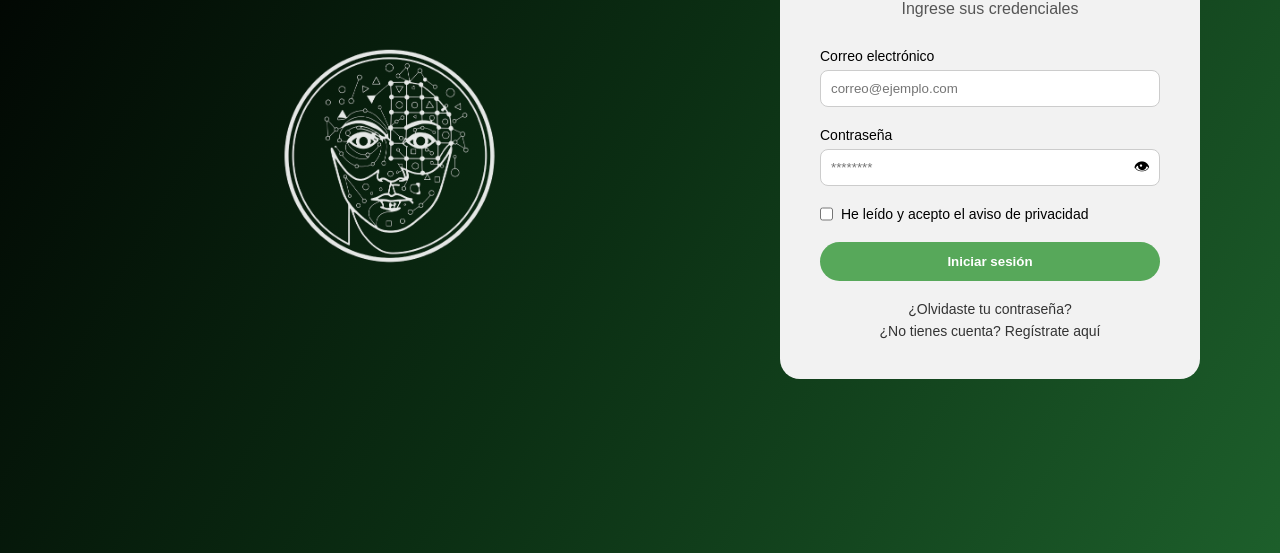
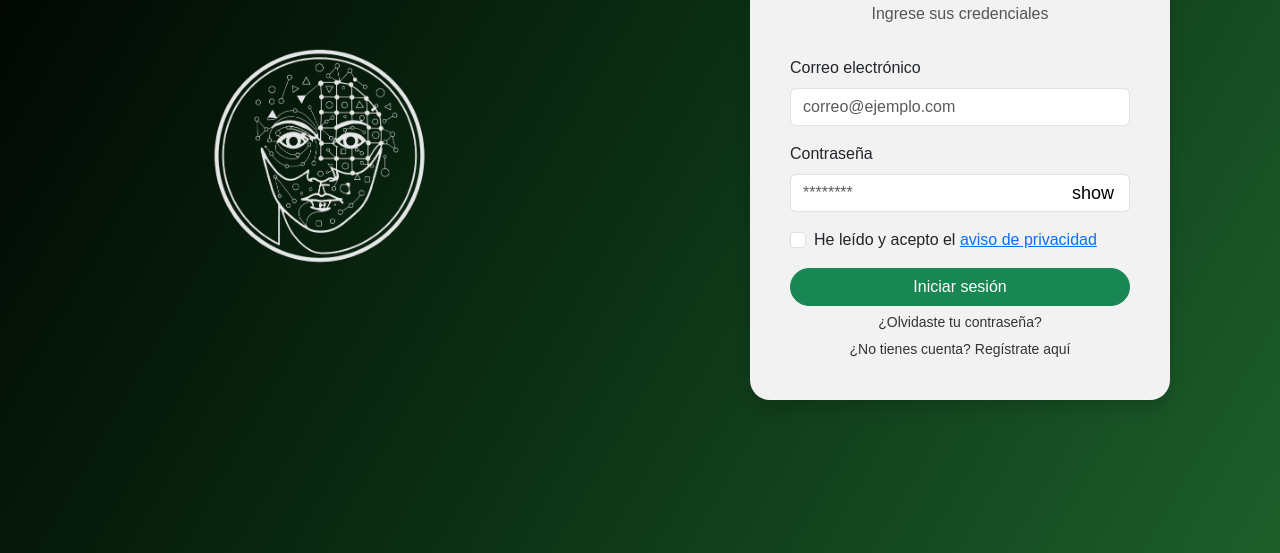
Before and after one commit to pemarival/FaceID-Inicio-de-sesion, a plain HTML site: page login-app/index.html in a window 1280 px wide. Shown: the part 247-800 px from the top of the page. Drawn offline with nearby package versions, Linux system fonts and the light colour scheme.

Commit message:
Nuevos cambios

```diff
--- a/login-app/css/styles.css
+++ b/login-app/css/styles.css
@@ -1,119 +1,75 @@
-* {
-    margin: 0;
-    padding: 0;
-    box-sizing: border-box;
+body{
+height:100vh;
+background: linear-gradient(120deg,#000,#0b2e13,#1d5f2b);
+font-family: Arial, Helvetica, sans-serif;
 }
 
-body {
-    font-family: Arial, Helvetica, sans-serif;
-    height: 100vh;
-    background: linear-gradient(120deg,#000,#0b2e13,#1d5f2b);
+/* LOGO */
+
+.brand img{
+width:220px;
+opacity:.9;
 }
 
-.container {
-    display: flex;
-    height: 100vh;
+/* CARD LOGIN */
+
+.login-card{
+
+width:420px;
+background:#f2f2f2;
+padding:40px;
+border-radius:20px;
+
 }
 
-.brand {
-    flex: 1;
-    display: flex;
-    justify-content: center;
-    align-items: center;
+/* SUBTITULO */
+
+.subtitle{
+margin-bottom:30px;
+color:#555;
 }
 
-.brand img {
-    width: 220px;
-    opacity: .9;
+/* PASSWORD */
+
+.password-wrapper{
+position:relative;
 }
 
-.login-card {
-    width: 420px;
-    background: #f2f2f2;
-    padding: 40px;
-    border-radius: 20px;
-    margin: auto 80px auto auto;
+.password-wrapper input{
+padding-right:10px;
 }
 
-.login-card h1 {
-    text-align: center;
-    margin-bottom: 5px;
+.password-wrapper button{
+
+position:absolute;
+right:10px;
+top:50%;
+transform:translateY(-50%);
+border:none;
+background:transparent;
+cursor:pointer;
+font-size:18px;
+
 }
 
-.subtitle {
-    text-align: center;
-    margin-bottom: 30px;
-    color: #555;
+/* BOTON */
+
+.btn-login{
+border-radius:20px;
 }
 
-.input-group {
-    margin-bottom: 20px;
+/* LINKS */
+
+.extra-links a{
+
+display:block;
+font-size:14px;
+color:#333;
+text-decoration:none;
+margin-top:6px;
+
 }
 
-.input-group label {
-    display: block;
-    margin-bottom: 6px;
-    font-size: 14px;
+.extra-links a:hover{
+text-decoration:underline;
 }
-
-.input-group input {
-    width: 100%;
-    padding: 10px;
-    border-radius: 8px;
-    border: 1px solid #ccc;
-}
-
-.password-wrapper {
-    position: relative;
-}
-
-.password-wrapper input {
-    width: 100%;
-    padding: 10px 40px 10px 10px;
-}
-
-.password-wrapper button {
-    position: absolute;
-    right: 10px;
-    top: 50%;
-    transform: translateY(-50%);
-    border: none;
-    background: transparent;
-    cursor: pointer;
-    font-size: 16px;
-}
-
-.checkbox-group {
-    display: flex;
-    gap: 8px;
-    font-size: 14px;
-    margin-bottom: 20px;
-}
-
-.btn-login {
-    width: 100%;
-    padding: 12px;
-    border-radius: 20px;
-    border: none;
-    background: #57a85a;
-    color: white;
-    font-weight: bold;
-    cursor: pointer;
-}
-
-.btn-login:hover {
-    background: #4c964f;
-}
-
-.extra-links {
-    margin-top: 20px;
-    text-align: center;
-}
-
-.extra-links a {
-    display: block;
-    font-size: 14px;
-    color: #333;
-    text-decoration: none;
-    margin-top: 6px;
-}
--- a/login-app/index.html
+++ b/login-app/index.html
@@ -3,77 +3,160 @@
 <head>
 <meta charset="UTF-8">
 <meta name="viewport" content="width=device-width, initial-scale=1.0">
+
 <title>Inicio de sesión</title>
 
+<!-- BOOTSTRAP -->
+<link href="https://cdn.jsdelivr.net/npm/bootstrap@5.3.2/dist/css/bootstrap.min.css" rel="stylesheet">
+
+<!-- TU CSS -->
 <link rel="stylesheet" href="css/styles.css">
+
 </head>
 
 <body>
 
-<main class="container">
+<div class="container-fluid vh-100">
 
-    <section class="brand">
+<div class="row h-100">
+
+<!-- LOGO -->
+<div class="col-md-6 d-flex justify-content-center align-items-center brand">
+
 <img src="assets/face.png" alt="Reconocimiento facial">
-    </section>
 
-    <section class="login-card">
+</div>
 
-        <h1>Inicio sesión</h1>
-        <p class="subtitle">Ingrese sus credenciales</p>
+<!-- LOGIN -->
+<div class="col-md-6 d-flex justify-content-center align-items-center">
+
+<div class="login-card shadow">
+
+<h1 class="text-center">Inicio sesión</h1>
+<p class="subtitle text-center">Ingrese sus credenciales</p>
 
 <form id="loginForm">
 
-            <div class="input-group">
-                <label for="email">Correo electrónico</label>
+<div class="mb-3">
+<label for="email" class="form-label">Correo electrónico</label>
+
 <input
 type="email"
+class="form-control"
 id="email"
-                    name="email"
 placeholder="correo@ejemplo.com"
 required
 >
+
 </div>
 
-            <div class="input-group">
-                <label for="password">Contraseña</label>
+<div class="mb-3">
+
+<label for="password" class="form-label">Contraseña</label>
 
 <div class="password-wrapper">
+
 <input
 type="password"
+class="form-control"
 id="password"
-                        name="password"
 placeholder="********"
 required
 >
 
+
 <button type="button" id="togglePassword">
-                        👁
+    show
 </button>
-                </div>
+
 </div>
 
-            <div class="checkbox-group">
-                <input type="checkbox" id="privacy" required>
-                <label for="privacy">
-                    He leído y acepto el aviso de privacidad
-                </label>
 </div>
 
-            <button class="btn-login" type="submit">
+<div class="form-check mb-3">
+
+<input class="form-check-input" type="checkbox" id="privacy" required>
+
+<label class="form-check-label" for="privacy">
+He leído y acepto el
+<a href="#" data-bs-toggle="modal" data-bs-target="#privacyModal">
+aviso de privacidad
+</a>
+</label>
+
+</div>
+
+<button class="btn btn-success w-100 btn-login" type="submit">
 Iniciar sesión
 </button>
 
 </form>
 
-        <div class="extra-links">
+<div class="modal fade" id="privacyModal" tabindex="-1">
+  <div class="modal-dialog modal-dialog-centered">
+    <div class="modal-content">
+
+      <div class="modal-header">
+        <h2 class="modal-title">Aviso de privacidad</h2>
+        <button type="button" class="btn-close" data-bs-dismiss="modal"></button>
+      </div>
+
+      <div class="modal-body">
+
+        <p class="text-center">
+        Información sobre el tratamiento de sus datos personales
+        </p>
+
+        <p>
+        De conformidad con la Ley 1581 de 2012, sus datos personales serán tratados con las siguientes finalidades:
+        </p>
+
+        <ul>
+          <li>Identificación y autenticación en el sistema de asistencia</li>
+          <li>Registro y control de asistencia mediante datos biométricos</li>
+          <li>Generación de reportes y estadísticas de puntualidad</li>
+          <li>Comunicación de notificaciones importantes</li>
+        </ul>
+
+        <p class="text-danger">
+        Sus credenciales son personales e intransferibles. No las comparta con terceros.
+        </p>
+
+        <p>
+        Usted tiene derecho a conocer, actualizar y rectificar sus datos personales en cualquier momento.
+        </p>
+
+        <p>
+        <strong>Más información:</strong>
+        <a href="https://share.google/KHen3qRj2g5sVHCCw" target="_blank">
+        Ver documento completo
+        </a>
+        </p>
+
+      </div>
+
+    </div>
+  </div>
+</div>
+
+<div class="extra-links text-center">
+
 <a href="#">¿Olvidaste tu contraseña?</a>
 <a href="#">¿No tienes cuenta? Regístrate aquí</a>
+
 </div>
 
-    </section>
+</div>
 
-</main>
+</div>
 
-<script src="js/app.js"></script>
+</div>
+
+</div>
+
+<script src="js/main.js"></script>
+
+<script src="https://cdn.jsdelivr.net/npm/bootstrap@5.3.2/dist/js/bootstrap.bundle.min.js"></script>
+
 </body>
 </html>
--- a/login-app/js/main.js
+++ b/login-app/js/main.js
@@ -2,13 +2,13 @@ const password = document.getElementById("password");
 const togglePassword = document.getElementById("togglePassword");
 
 togglePassword.addEventListener("mousedown", () => {
-    password.type = "text";
+password.type = "text";
 });
 
 togglePassword.addEventListener("mouseup", () => {
-    password.type = "password";
+password.type = "password";
 });
 
 togglePassword.addEventListener("mouseleave", () => {
-    password.type = "password";
+password.type = "password";
 });
```
Lines whose indentation alone changed are shown as unchanged.
